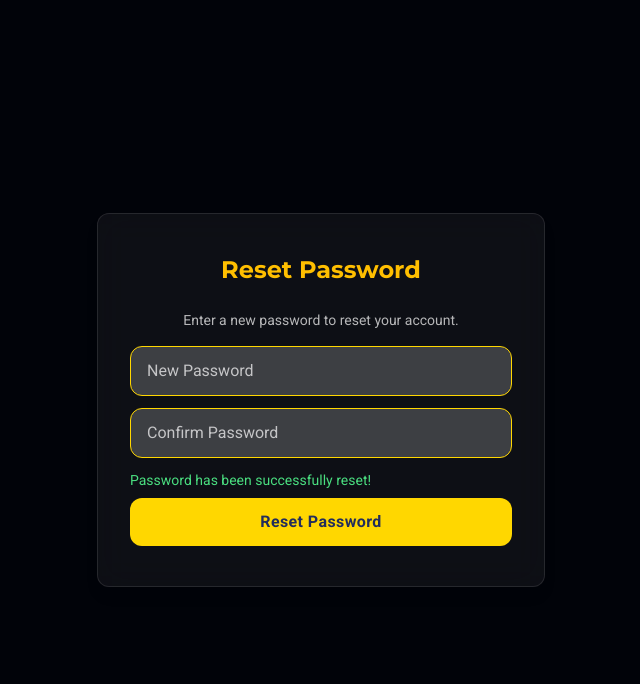
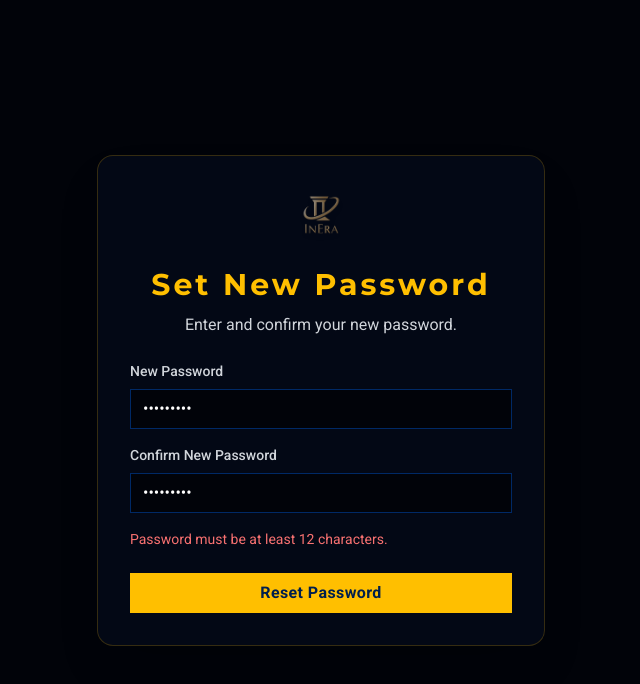
Before and after one commit to Inera-Software/Beta-V1, a Next.js app: page /user/reset-password/1 in a window 1280 px wide. Both pictures are taken after typing "Sample123", "Sample123" into the empty fields and a click on the button "Reset Password". Shown: the top 684 px of the page, without its empty margins (319-959 px from the left). Built offline with nearby package versions, Linux system fonts and the light colour scheme.

Commit message:
ok done and i have resolved it now  Reset Password page idk its not rend

```diff
--- a/src/app/user/forgot-password/page.tsx
+++ b/src/app/user/forgot-password/page.tsx
@@ -2,6 +2,11 @@
 
 import { useState } from "react";
 import { useRouter } from "next/navigation";
+import Link from "next/link";
+import { Button } from "@/components/ui/button";
+import { Card, CardHeader, CardTitle, CardContent, CardDescription } from "@/components/ui/card";
+import { Input } from "@/components/ui/input";
+import Image from "next/image";
 
 export default function ForgotPassword() {
   const [email, setEmail] = useState("");
@@ -21,40 +26,61 @@ export default function ForgotPassword() {
     setLoading(true);
     // Simulate API call and then navigate as if the link was clicked
     setTimeout(() => {
+      // In a real app, you would send a reset link. Here we just navigate.
       router.push('/user/reset-password/demo-token');
     }, 1000);
   };
 
   return (
-    <div className="fixed inset-0 flex justify-center items-center bg-[hsl(224,80%,2%)] z-[9999]">
-      <form
-        onSubmit={handleSubmit}
-        className="w-full max-w-md px-8 py-10 rounded-[12px] shadow-lg bg-white bg-opacity-5 backdrop-blur-lg border border-white border-opacity-10 text-white"
-      >
-        <h2 className="text-2xl font-bold mb-6 text-center">Reset Password</h2>
+    <div className="min-h-screen flex justify-center items-center bg-background p-4">
+      <form onSubmit={handleSubmit} className="w-full max-w-md" noValidate>
+        <Card className="border border-primary/20 rounded-2xl shadow-2xl bg-card/80 backdrop-blur-xl p-6 md:p-8 flex flex-col">
+          <CardHeader className="p-0 flex flex-col items-center mb-6">
+             <Image
+              src="/logo.png"
+              alt="INERA Logo"
+              width={56}
+              height={56}
+              className="mb-3 object-contain drop-shadow-lg animate-pulse"
+              priority
+            />
+            <CardTitle className="text-center text-3xl font-extrabold tracking-widest text-primary">
+              Reset Password
+            </CardTitle>
+            <CardDescription className="text-center text-base text-gray-300 mt-2">
+              Enter your email to receive a password reset link.
+            </CardDescription>
+          </CardHeader>
 
-        <p className="mb-4 text-sm text-white/70">
-          Enter your email to receive a password reset link.
-        </p>
-
-        <input
+          <CardContent className="p-0">
+            <div className="mb-4">
+              <label className="block mb-2 text-sm font-medium text-gray-300" htmlFor="email">Email</label>
+              <Input
+                id="email"
                 type="email"
-          placeholder="Enter your email"
+                placeholder="you@example.com"
                 value={email}
                 onChange={(e) => setEmail(e.target.value)}
-          className="w-full px-4 py-3 rounded-[12px] bg-white bg-opacity-20 placeholder:text-white/70 mb-3 border border-[#FFD700] focus:ring-2 focus:ring-[#FFD700] outline-none transition"
+                className="w-full"
                 required
               />
+              {error && <p className="text-red-400 text-sm mt-2">{error}</p>}
+            </div>
 
-        {error && <p className="text-[#FFD700] text-sm mb-2">{error}</p>}
-
-        <button
+            <Button
               type="submit"
               disabled={loading}
-          className="w-full py-3 rounded-[12px] bg-[#FFD700] hover:bg-white transition text-[#222D5C] font-bold text-base tracking-wide"
+              className="w-full py-3 rounded-lg bg-primary hover:bg-primary/90 transition-colors text-primary-foreground font-bold text-base tracking-wide"
             >
               {loading ? "Sending..." : "Send Reset Link"}
-        </button>
+            </Button>
+            <div className="mt-6 text-center text-sm">
+                <Link href="/user/login" className="text-primary hover:underline font-medium">
+                    Back to Login
+                </Link>
+            </div>
+          </CardContent>
+        </Card>
       </form>
     </div>
   );
--- a/src/app/user/reset-password/[token]/page.tsx
+++ b/src/app/user/reset-password/[token]/page.tsx
@@ -2,6 +2,10 @@
 
 import { useState } from "react";
 import { useParams, useRouter } from "next/navigation";
+import { Button } from "@/components/ui/button";
+import { Card, CardContent, CardDescription, CardHeader, CardTitle } from "@/components/ui/card";
+import { Input } from "@/components/ui/input";
+import Image from "next/image";
 
 export default function ResetPassword() {
   const { token } = useParams(); // get the token from URL
@@ -20,6 +24,11 @@ export default function ResetPassword() {
 
     if (!password || !confirmPassword) {
       setError("Please fill all fields.");
+      return;
+    }
+
+    if (password.length < 12) {
+      setError("Password must be at least 12 characters.");
       return;
     }
 
@@ -42,44 +51,67 @@ export default function ResetPassword() {
   };
 
   return (
-    <div className="min-h-screen flex justify-center items-center bg-[hsl(224,80%,2%)]">
+    <div className="min-h-screen flex justify-center items-center bg-background p-4">
       <form
         onSubmit={handleSubmit}
-        className="w-full max-w-md px-8 py-10 rounded-[12px] shadow-lg bg-white bg-opacity-5 backdrop-blur-lg border border-white border-opacity-10 text-white"
+        className="w-full max-w-md"
+        noValidate
       >
-        <h2 className="text-2xl font-bold mb-6 text-center">Reset Password</h2>
-        <p className="mb-4 text-sm text-white/70 text-center">
-          Enter a new password to reset your account.
-        </p>
-
-        <input
+        <Card className="border border-primary/20 rounded-2xl shadow-2xl bg-card/80 backdrop-blur-xl p-6 md:p-8 flex flex-col">
+            <CardHeader className="p-0 flex flex-col items-center mb-6">
+                <Image
+                src="/logo.png"
+                alt="INERA Logo"
+                width={56}
+                height={56}
+                className="mb-3 object-contain drop-shadow-lg animate-pulse"
+                priority
+                />
+                <CardTitle className="text-center text-3xl font-extrabold tracking-widest text-primary">
+                    Set New Password
+                </CardTitle>
+                <CardDescription className="text-center text-base text-gray-300 mt-2">
+                    Enter and confirm your new password.
+                </CardDescription>
+            </CardHeader>
+            <CardContent className="p-0">
+                <div className="space-y-4">
+                    <div>
+                        <label className="block mb-2 text-sm font-medium text-gray-300" htmlFor="password">New Password</label>
+                        <Input
+                            id="password"
                             type="password"
-          placeholder="New Password"
+                            placeholder="••••••••••••"
                             value={password}
                             onChange={(e) => setPassword(e.target.value)}
-          className="w-full px-4 py-3 rounded-[12px] bg-white bg-opacity-20 placeholder:text-white/70 mb-3 border border-[#FFD700] focus:ring-2 focus:ring-[#FFD700] outline-none transition"
                             required
                         />
-
-        <input
+                    </div>
+                     <div>
+                        <label className="block mb-2 text-sm font-medium text-gray-300" htmlFor="confirmPassword">Confirm New Password</label>
+                        <Input
+                            id="confirmPassword"
                             type="password"
-          placeholder="Confirm Password"
+                            placeholder="••••••••••••"
                             value={confirmPassword}
                             onChange={(e) => setConfirmPassword(e.target.value)}
-          className="w-full px-4 py-3 rounded-[12px] bg-white bg-opacity-20 placeholder:text-white/70 mb-3 border border-[#FFD700] focus:ring-2 focus:ring-[#FFD700] outline-none transition"
                             required
                         />
+                    </div>
+                </div>
 
-        {error && <p className="text-[#FFD700] text-sm mb-2">{error}</p>}
-        {message && <p className="text-green-400 text-sm mb-2">{message}</p>}
+                {error && <p className="text-red-400 text-sm mt-4">{error}</p>}
+                {message && <p className="text-green-400 text-sm mt-4">{message}</p>}
 
-        <button
+                <Button
                     type="submit"
                     disabled={loading}
-          className="w-full py-3 rounded-[12px] bg-[#FFD700] hover:bg-white transition text-[#222D5C] font-bold text-base tracking-wide"
+                    className="w-full mt-6 py-3 rounded-lg bg-primary hover:bg-primary/90 transition-colors text-primary-foreground font-bold text-base tracking-wide"
                 >
                     {loading ? "Resetting..." : "Reset Password"}
-        </button>
+                </Button>
+            </CardContent>
+        </Card>
       </form>
     </div>
   );
```
Lines whose indentation alone changed are shown as unchanged.
